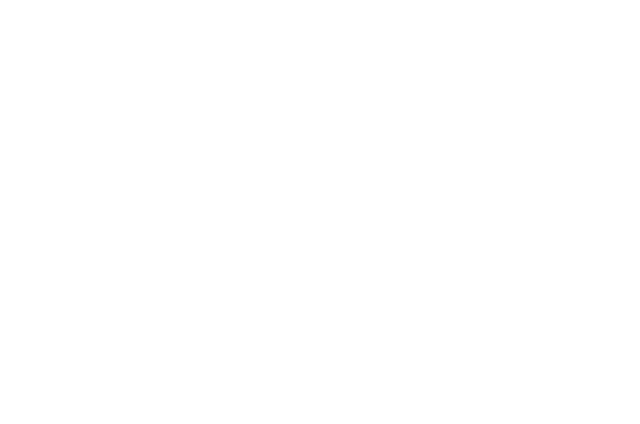
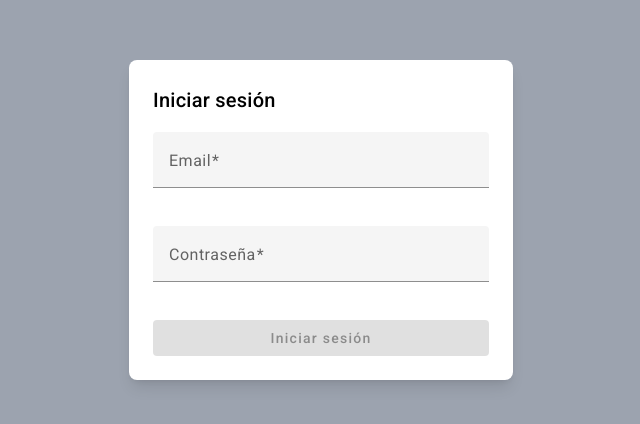
Before and after one commit to sheidiz/RecipesApp, an Angular app in the folder recipes-front/: page /inicio-sesion in a window 1280 px wide. Before the commit this address led to /. Shown: the part 180-604 px from the top of the page, without its empty margins (319-959 px from the left). Built offline with nearby package versions, Linux system fonts and the light colour scheme.

Commit message:
feat(front): create registration and login form with validations

```diff
--- a/recipes-front/angular.json
+++ b/recipes-front/angular.json
@@ -30,7 +30,7 @@
               "src/assets"
             ],
             "styles": [
-              "@angular/material/prebuilt-themes/indigo-pink.css",
+              "@angular/material/prebuilt-themes/deeppurple-amber.css",
               "src/styles.scss"
             ],
             "scripts": []
@@ -94,7 +94,7 @@
               "src/assets"
             ],
             "styles": [
-              "@angular/material/prebuilt-themes/indigo-pink.css",
+              "@angular/material/prebuilt-themes/deeppurple-amber.css",
               "src/styles.scss"
             ],
             "scripts": []
--- a/recipes-front/src/app/app-routing.module.ts
+++ b/recipes-front/src/app/app-routing.module.ts
@@ -1,10 +1,12 @@
 import { NgModule } from '@angular/core';
 import { RouterModule, Routes } from '@angular/router';
-import { RegisterComponent } from './pages/auth/register/register.component';
+import { RegisterComponent } from './auth/register/register.component';
+import { LoginComponent } from './auth/login/login.component';
 
 const routes: Routes = [
   { path: '', redirectTo: '/', pathMatch: 'full' },
   { path: 'registro', component: RegisterComponent },
+  { path: 'inicio-sesion', component: LoginComponent },
   // { path: 'recetas', component: RecipeDetailsComponent },
   // { path: 'receta/:id', component: RecipeDetailsComponent, canActivate: [authGuard] },
   // { path: 'nueva-receta', component: RecipeFormComponent, canActivate: [authGuard] },
--- a/recipes-front/src/app/auth/auth.service.ts
+++ b/recipes-front/src/app/auth/auth.service.ts
@@ -1,9 +1,20 @@
 import { Injectable } from '@angular/core';
+import { HttpClient } from '@angular/common/http';
+import { Observable } from 'rxjs';
 
 @Injectable({
   providedIn: 'root'
 })
 export class AuthService {
+  private apiUrl = 'http://localhost:8080/api/authentication';
 
-  constructor() { }
+  constructor(private http: HttpClient) {}
+
+  login(userData: { email: string; password: string }): Observable<any> {
+    return this.http.post(`${this.apiUrl}/login`, userData);
+  }
+
+  register(userData: { email: string; password: string, name:string; surname: string }): Observable<any> {
+    return this.http.post(`${this.apiUrl}/register`, userData);
+  }
 }
--- a/recipes-front/src/app/auth/login/login.component.html
+++ b/recipes-front/src/app/auth/login/login.component.html
@@ -1 +1,27 @@
-<p>login works!</p>
+<div class="flex justify-center items-center min-h-screen bg-gray-400">
+  <div class="bg-white p-6 rounded-lg shadow-lg w-96">
+    <h2>Iniciar sesión</h2>
+    <form [formGroup]="loginForm" (ngSubmit)="onSubmit()" class="space-y-4">
+      <mat-form-field appearence="outline" class="w-full">
+        <mat-label>Email</mat-label>
+        <input matInput formControlName="email" placeholder="jane@email.com" type="email">
+        <mat-error *ngIf="email?.invalid && email?.touched">
+          <span *ngIf="email?.errors?.['required']">El email es obligatorio.</span>
+          <span *ngIf="email?.errors?.['email']">Ingrese un email válido.</span>
+        </mat-error>
+      </mat-form-field>
+
+      <mat-form-field appearence="outline" class="w-full">
+        <mat-label>Contraseña</mat-label>
+        <input matInput formControlName="password" placeholder="******" type="password">
+        <mat-error *ngIf="password?.invalid && password?.touched">
+          <span *ngIf="password?.errors?.['required']">La contraseña es obligatoria.</span>
+          <span *ngIf="password?.errors?.['minLength']">La contraseña tiene que tener al menos 6
+            caracteres.</span>
+        </mat-error>
+      </mat-form-field>
+      <button mat-raised-button color="primary" class="w-full" type="submit" [disabled]="loginForm.invalid">
+        Iniciar sesión
+      </button>
+      <p *ngIf="loginError" class="text-red-600 text-center">{{loginError}}</p>
+    </form>
--- a/recipes-front/src/app/auth/login/login.component.ts
+++ b/recipes-front/src/app/auth/login/login.component.ts
@@ -1,4 +1,7 @@
 import { Component } from '@angular/core';
+import { Router } from '@angular/router';
+import { FormBuilder, FormGroup, Validators } from '@angular/forms';
+import { AuthService } from '../auth.service';
 
 @Component({
   selector: 'app-login',
@@ -6,5 +9,37 @@
   styleUrls: ['./login.component.scss']
 })
 export class LoginComponent {
+  loginForm: FormGroup;
+  loginError: string | null = null;
 
+  constructor(private fb: FormBuilder, private authService: AuthService, private router: Router) {
+    this.loginForm = this.fb.group({
+      email: ['', [Validators.required, Validators.email]],
+      password: ['', [Validators.required, Validators.minLength(6)]]
+    });
+  }
+
+  get email() {
+    return this.loginForm.get('email');
+  }
+
+  get password() {
+    return this.loginForm.get('password');
+  }
+
+  onSubmit() {
+    if (this.loginForm.valid) {
+      this.authService.login(this.loginForm.value).subscribe({
+        next: (response) => {
+          this.loginError = null;
+          sessionStorage.setItem('email', this.loginForm.value.email);
+          this.router.navigateByUrl('/');
+        },
+        error: (err) => {
+          console.error("Error al inicar sesión", err);
+          this.loginError = "Inicio de sesión falló. Intentelo de nuevo."
+        }
+      })
+    }
+  }
 }
--- a/recipes-front/src/app/auth/register/register.component.html
+++ b/recipes-front/src/app/auth/register/register.component.html
@@ -1 +1,49 @@
-<p>register works!</p>
+<div class="flex justify-center items-center min-h-screen">
+    <div class="bg-white p-6 rounded-lg shadow-xl p-10 max-w-lg">
+        <h2 class="!font-bold text-center !text-3xl pb-4">Registro</h2>
+        <form [formGroup]="registerForm" (ngSubmit)="onSubmit()" class="space-y-4">
+
+            <mat-form-field appearence="outline" class="w-full">
+                <mat-label>Nombre</mat-label>
+                <input matInput formControlName="name" placeholder="Jane" type="text">
+                <mat-error *ngIf="name?.invalid && name?.touched">
+                    <span *ngIf="name?.errors?.['required']">El nombre es obligatorio.</span>
+                </mat-error>
+            </mat-form-field>
+
+            <mat-form-field appearence="outline" class="w-full">
+                <mat-label>Apellido</mat-label>
+                <input matInput formControlName="surname" placeholder="Doe" type="text">
+                <mat-error *ngIf="surname?.invalid && surname?.touched">
+                    <span *ngIf="surname?.errors?.['required']">El apellido es obligatorio.</span>
+                </mat-error>
+            </mat-form-field>
+
+            <mat-form-field appearence="outline" class="w-full">
+                <mat-label>Email</mat-label>
+                <input matInput formControlName="email" placeholder="jane@email.com" type="email">
+                <mat-error *ngIf="email?.invalid && email?.touched">
+                    <span *ngIf="email?.errors?.['required']">El email es obligatorio.</span>
+                    <span *ngIf="email?.errors?.['email']">Ingrese un email válido.</span>
+                </mat-error>
+            </mat-form-field>
+
+            <mat-form-field appearence="outline" class="w-full">
+                <mat-label>Contraseña</mat-label>
+                <input matInput formControlName="password" placeholder="******" type="password">
+                <mat-error *ngIf="password?.invalid && password?.touched">
+                    <span *ngIf="password?.errors?.['required']">La contraseña es obligatoria.</span>
+                    <span *ngIf="password?.errors?.['minLength']">La contraseña tiene que tener al menos 6
+                        caracteres.</span>
+                    <span *ngIf="password?.errors?.['pattern']">La contraseña debe contener una mayúscula, una minúscula y
+                        un número.</span>
+                </mat-error>
+            </mat-form-field>
+
+            <button mat-raised-button color="primary" class="w-full" type="submit" [disabled]="registerForm.invalid">
+                Registrarme
+            </button>
+            <p *ngIf="registrationError" class="text-red-600 text-center">{{registrationError}}</p>
+        </form>
+    </div>
+</div>
--- a/recipes-front/src/app/auth/register/register.component.ts
+++ b/recipes-front/src/app/auth/register/register.component.ts
@@ -1,4 +1,7 @@
 import { Component } from '@angular/core';
+import { Router } from '@angular/router';
+import { FormBuilder, FormGroup, Validators } from '@angular/forms';
+import { AuthService } from '../auth.service';
 
 @Component({
   selector: 'app-register',
@@ -6,5 +9,52 @@
   styleUrls: ['./register.component.scss']
 })
 export class RegisterComponent {
+  registerForm: FormGroup;
+  registrationError: string | null = null;
+
+  constructor(private fb: FormBuilder, private authService: AuthService, private router: Router) {
+    this.registerForm = this.fb.group({
+      name: ['', [Validators.required]],
+      surname: ['', [Validators.required]],
+      email: ['', [Validators.required, Validators.email]],
+      password: ['', [
+        Validators.required,
+        Validators.minLength(6),
+        Validators.pattern('^(?=.*[a-z])(?=.*[A-Z])(?=.*\\d).+$')
+      ]],
+    });
+  }
+
+  get name() {
+    return this.registerForm.get('name');
+  }
+
+  get surname() {
+    return this.registerForm.get('surname');
+  }
+
+  get email() {
+    return this.registerForm.get('email');
+  }
+
+  get password() {
+    return this.registerForm.get('password');
+  }
+
+  onSubmit() {
+    if (this.registerForm.valid) {
+      console.log(this.registerForm.value)
+      this.authService.register(this.registerForm.value).subscribe({
+        next: (response) => {
+          this.registrationError = null;
+          this.router.navigateByUrl('/inicio-sesion');
+        },
+        error: (err) => {
+          console.error("Error en el registro", err);
+          this.registrationError = "Registro falló. Intentelo de nuevo."
+        }
+      });
+    }
+  }
 
 }
--- a/recipes-front/src/app/register/register.component.html
+++ /dev/null
@@ -1 +0,0 @@
-<p>register works!</p>
```
Also changed, not shown: recipes-front/src/app/app.module.ts (+4 -9 lines), recipes-front/src/app/auth/auth.module.ts (+11 -3 lines), recipes-front/src/app/register/register.component.ts (deleted, +0 -10 lines), recipes-front/src/app/register/register.component.scss (deleted), 1 other file (tests, documents, lock files or other folders).
